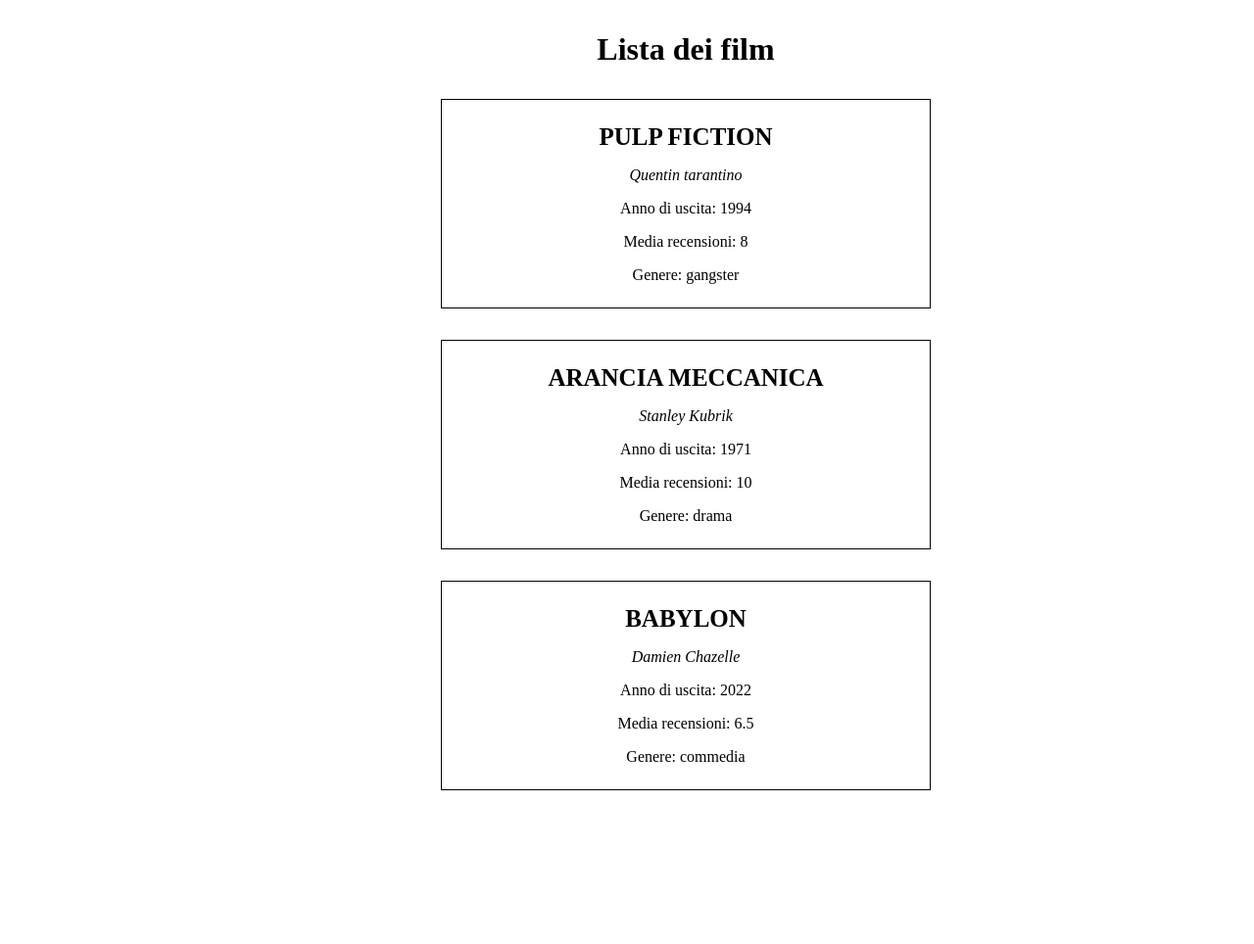
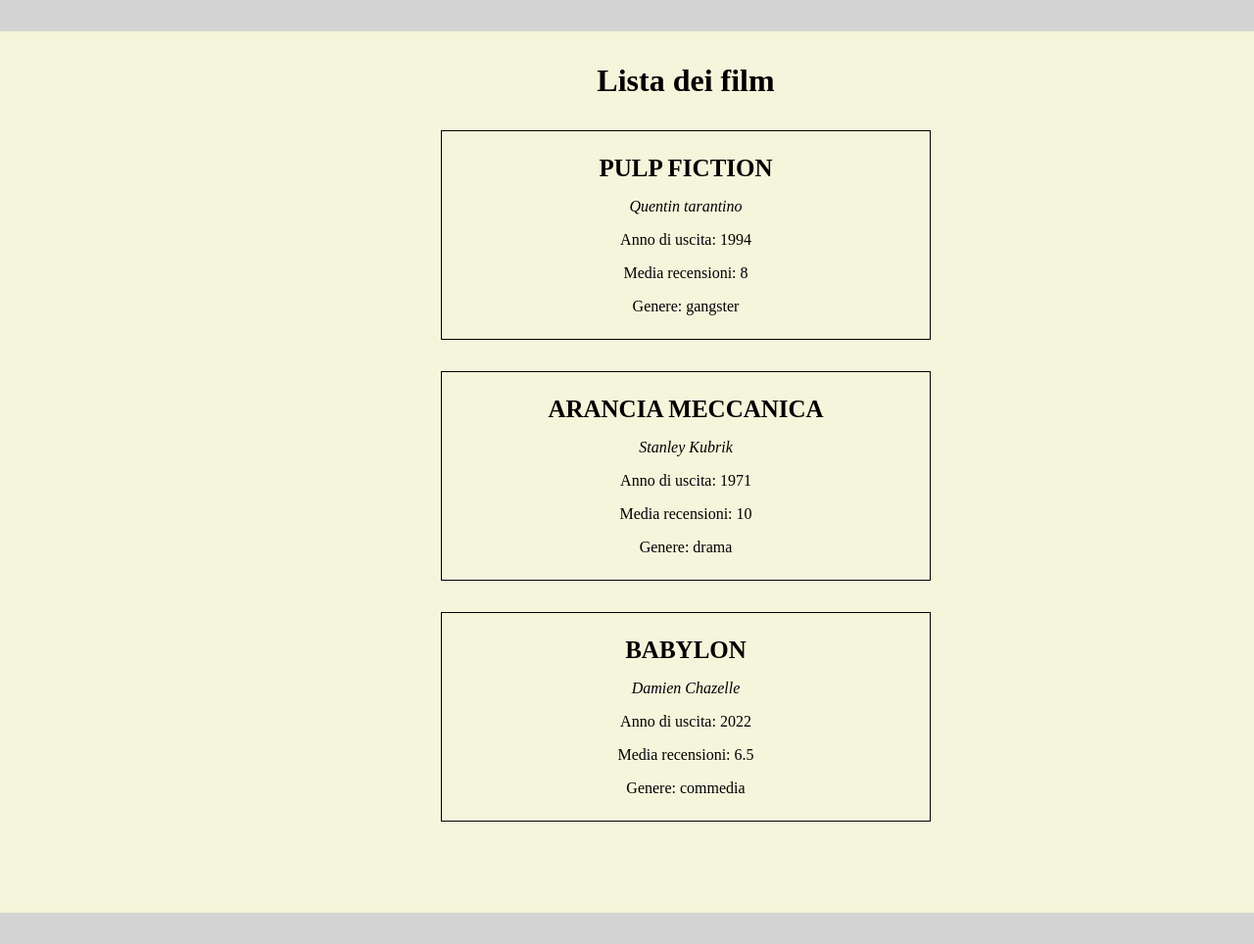
Before and after one commit to AlessandroLembo/php-oop-1, a PHP site: page / in a window 1280 px wide; the page is wider, and only the part inside the window is pictured. Shown: that part at 98% size. Before the commit the page ends 807 px from the top of that part, so only its background shows below. Run offline with PHP 8.4, Linux system fonts and the light colour scheme.

Commit message:
add background at page

```diff
--- a/style.css
+++ b/style.css
@@ -4,10 +4,17 @@
     box-sizing: border-box;
 }
 
+body{
+    background-color: lightgray;
+}
+
 .container{
     width: 1400px;
     margin: 2rem auto;
     text-align: center;
+    background-color: beige;
+    height: 900px;
+    padding: 2rem;
 }
 
 .movie{
```
